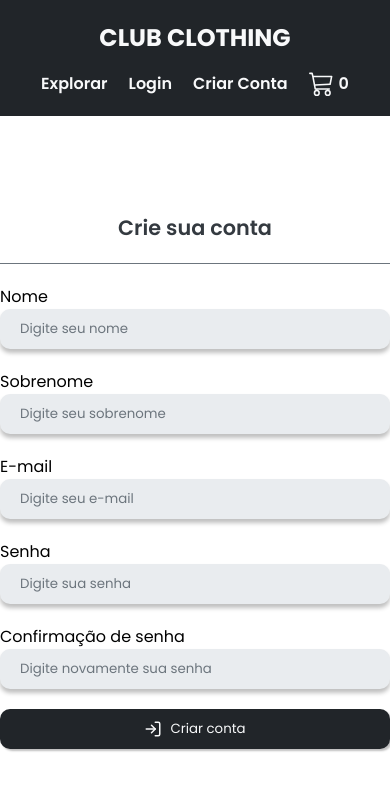
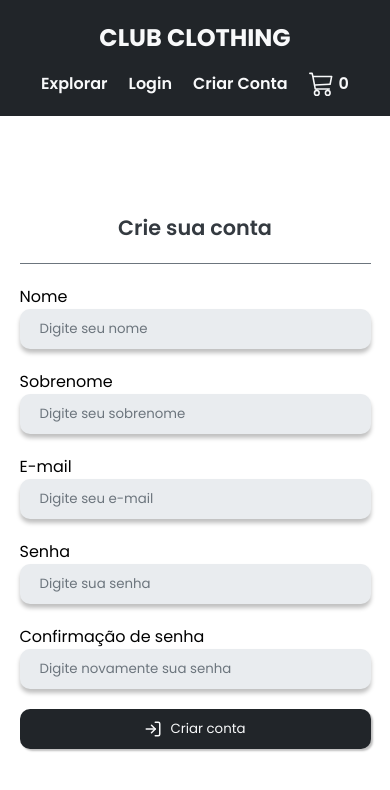
Before and after one commit to MAGAIVERH/CLUB-CLOTHING, a React (Create React App) app: page /sign-up in a window 390 px wide. Shown: the top 790 px of the page. Built offline with nearby package versions, Linux system fonts and the light colour scheme; no server answers.

Commit message:
style: add responsiveness to SignUp and Login component

```diff
--- a/src/pages/login/login.styles.ts
+++ b/src/pages/login/login.styles.ts
@@ -20,6 +20,10 @@
   flex-direction: column;
   align-items: center;
   width: 450px;
+
+  @media (max-width: 768px) {
+    width: 90%;
+  }
 `
 
 export const LoginSubtitle = styled.p`
--- a/src/pages/sign-up/sign-up.styles.ts
+++ b/src/pages/sign-up/sign-up.styles.ts
@@ -24,6 +24,10 @@
   flex-direction: column;
   align-items: center;
   width: 450px;
+
+  @media (max-width: 768px) {
+    width: 90%;
+  }
 `
 
 export const SignUpInputContainer = styled.div`
```
